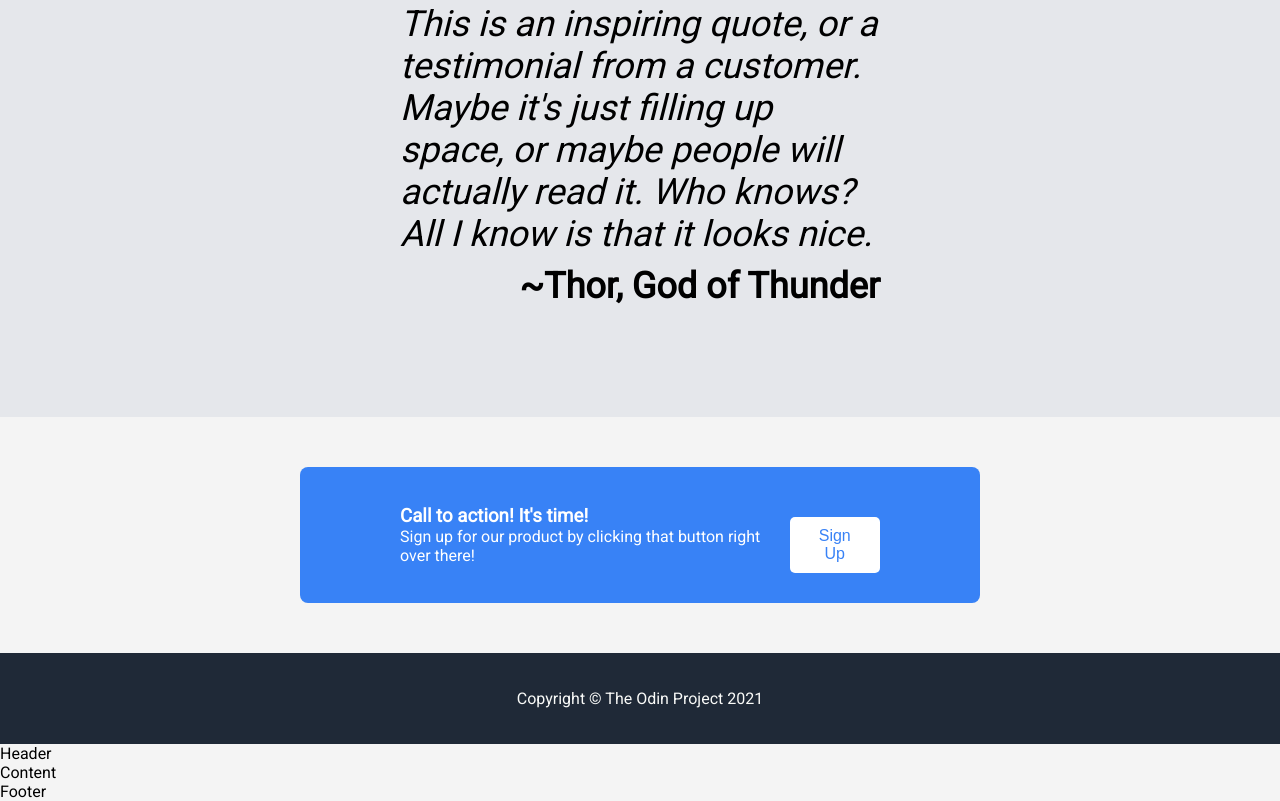
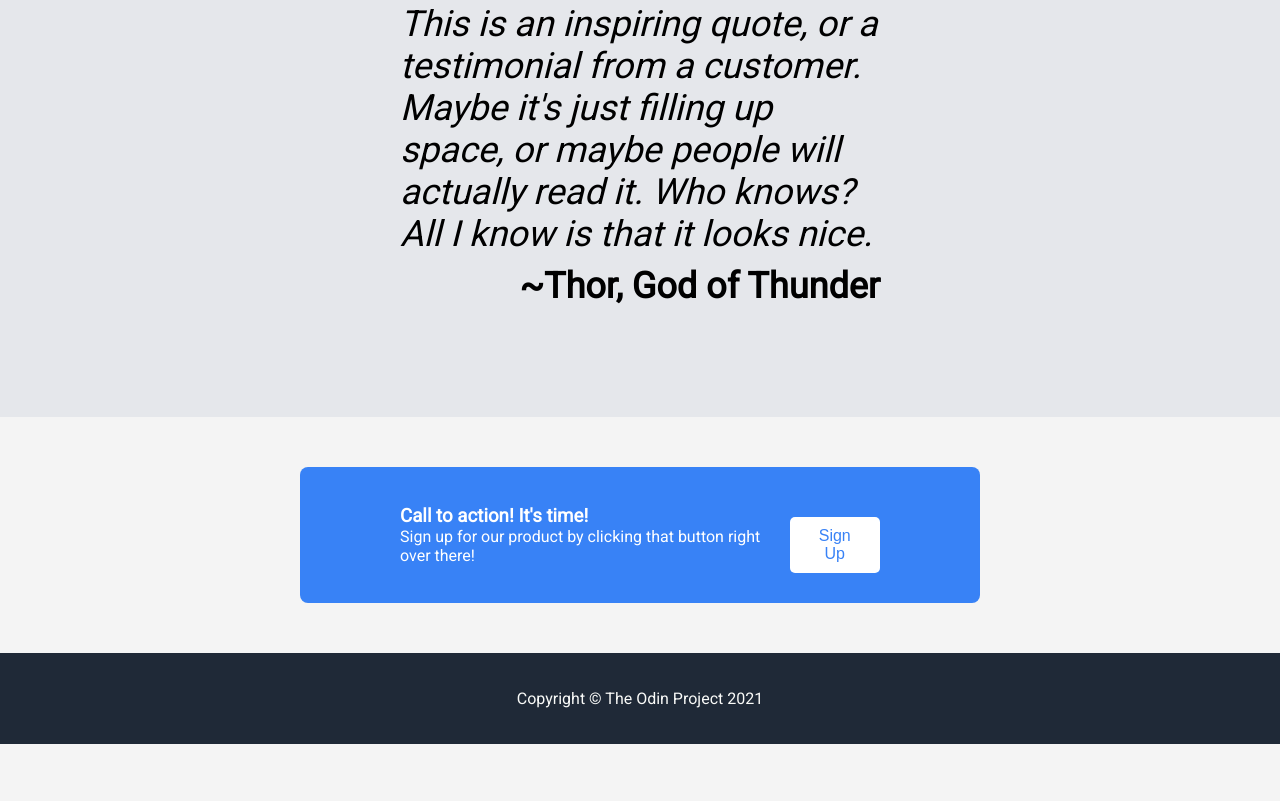
Before and after one commit to Big-Ben12/landing-page, a plain HTML site: page index.html in a window 1280 px wide. Shown: the part 1031-1832 px from the top of the page. After the commit the page ends 1775 px from the top, so only its background shows below. Drawn offline with Linux system fonts and the light colour scheme.

Commit message:
Removed testing sections

```diff
--- a/index.html
+++ b/index.html
@@ -102,44 +102,12 @@
           </div>
           <button class="btn cta-button">Sign Up</button>
         </div>
-
       </section>
 
     <!-- Footer -->
      <footer class="footer">
         <p>Copyright © The Odin Project 2021</p>
      </footer>
-
-     <div class="card">
-      <div class="card-header">Header</div>
-      <div class="card-body">Content</div>
-      <div class="card-footer">Footer</div>
-    </div>
-
-
     </div>
   </body>
 </html>
-
-
-      <!-- <div class="main-body">
-
-            <div class="body_cards">
-                <div class="card">
-                    <div class="img"></div>
-                    <p>this is some subtext under an illustration or image</p>
-                </div>
-                <div class="card">
-                    <div class="img"></div>
-                    <p>this is some subtext under an illustration or image</p>
-                </div>
-                <div class="card">
-                    <div class="img"></div>
-                    <p>this is some subtext under an illustration or image</p>
-                </div>
-                <div class="card">
-                    <div class="img"></div>
-                    <p>this is some subtext under an illustration or image</p>
-                </div>
-            </div>
-        </div> -->
```
